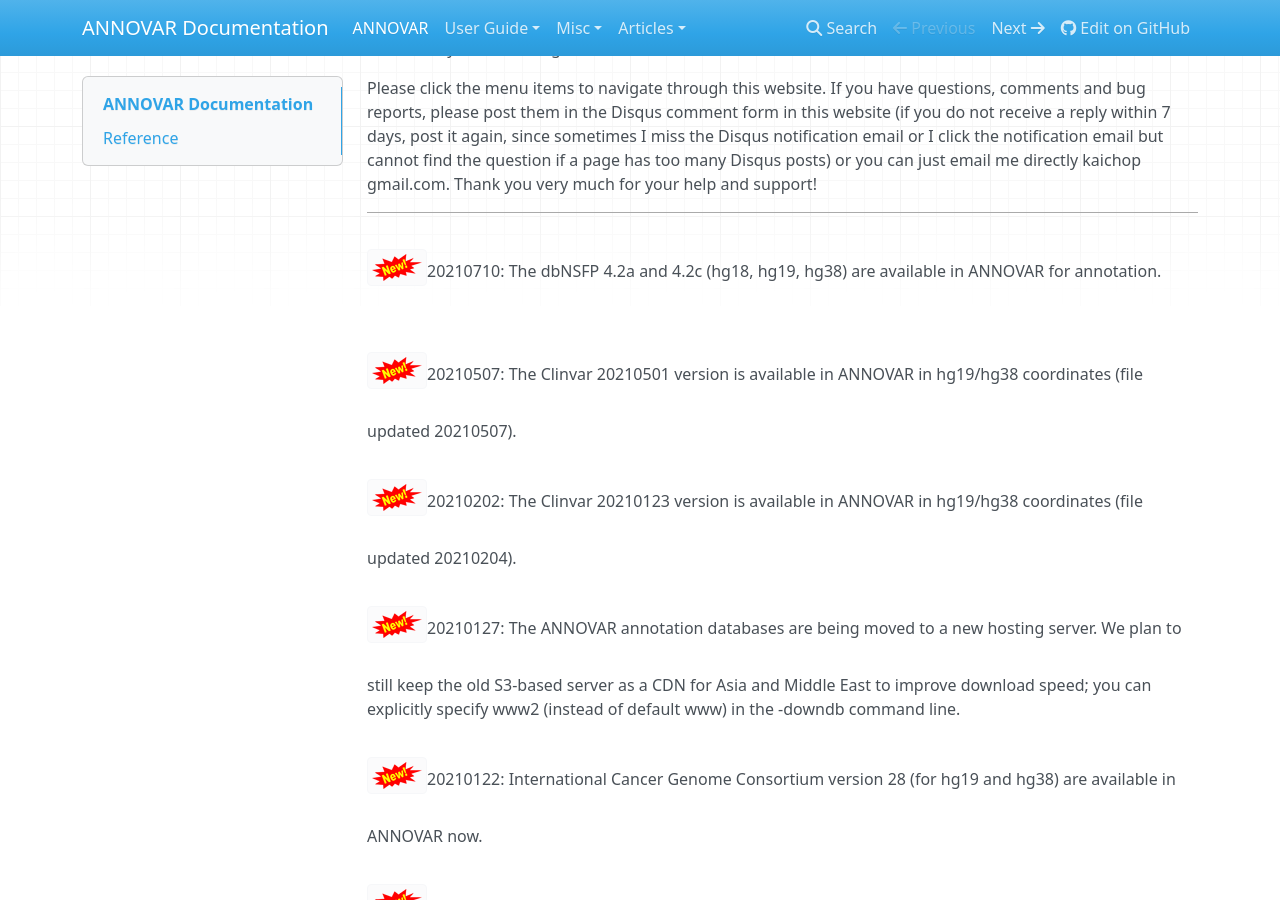
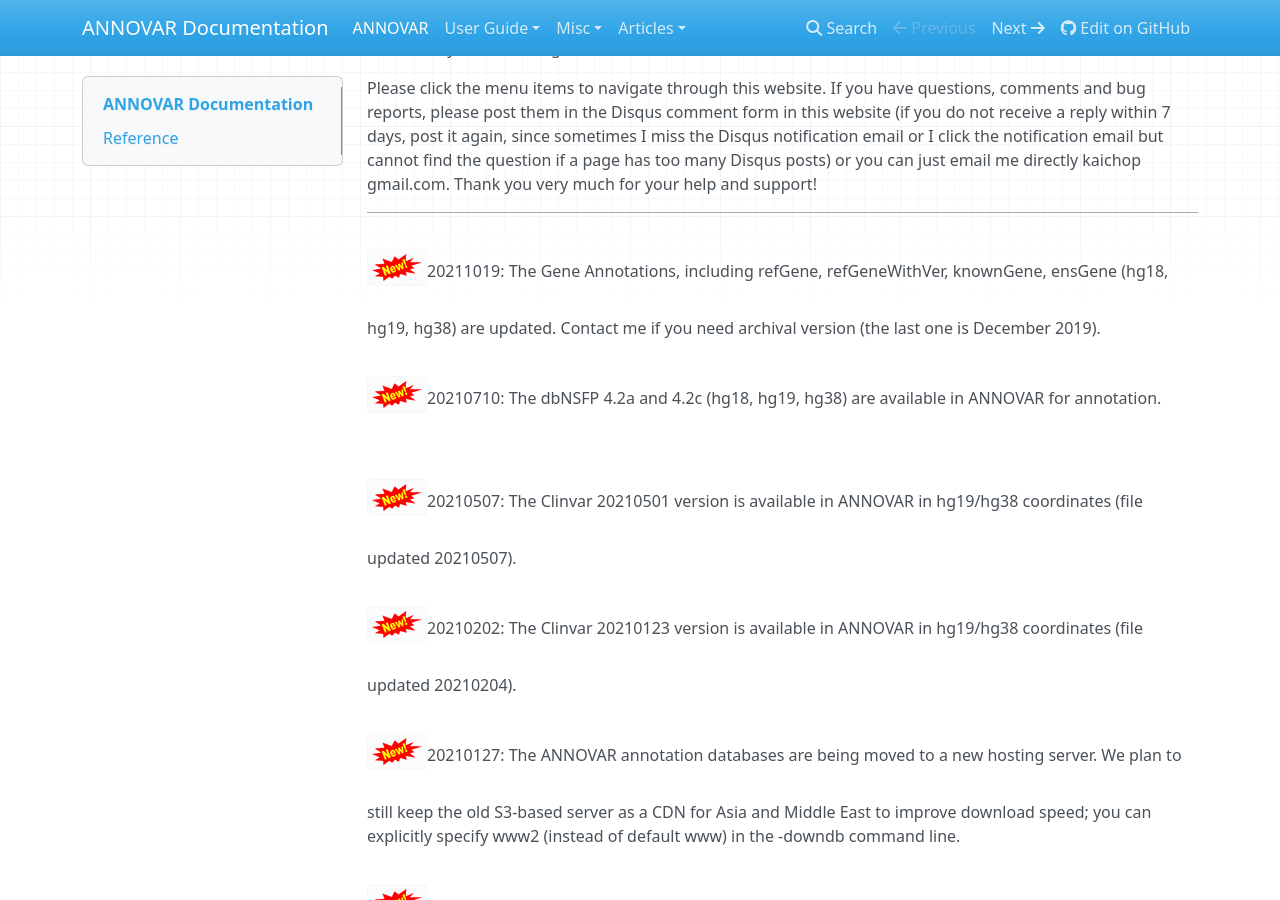
Before and after one commit to WGLab/doc-ANNOVAR, an MkDocs documentation site: the page built from docs/index.md, in a window 1280 px wide and 900 px high, scrolled down 546 px. Built offline with MkDocs 1.6.1, drawn with Linux system fonts in a browser that asks for light colours; nearby versions of some CDN libraries; old or Windows-style settings are respelled for this version of MkDocs.

Commit message:
Update index.md

```diff
--- a/docs/index.md
+++ b/docs/index.md
@@ -10,6 +10,8 @@ ANNOVAR is an efficient software tool to utilize update-to-date information to f
 Please click the menu items to navigate through this website. If you have questions, comments and bug reports, please post them in the Disqus comment form in this website (if you do not receive a reply within 7 days, post it again, since sometimes I miss the Disqus notification email or I click the notification email but cannot find the question if a page has too many Disqus posts) or you can just email me directly kaichop gmail.com. Thank you very much for your help and support!
 
 ---
+
+![new](img/new.png)20211019: The Gene Annotations, including refGene, refGeneWithVer, knownGene, ensGene (hg18, hg19, hg38) are updated. Contact me if you need archival version (the last one is December 2019).
 
 ![new](img/new.png)20210710: The dbNSFP 4.2a and 4.2c (hg18, hg19, hg38) are available in ANNOVAR for annotation.
 
```
